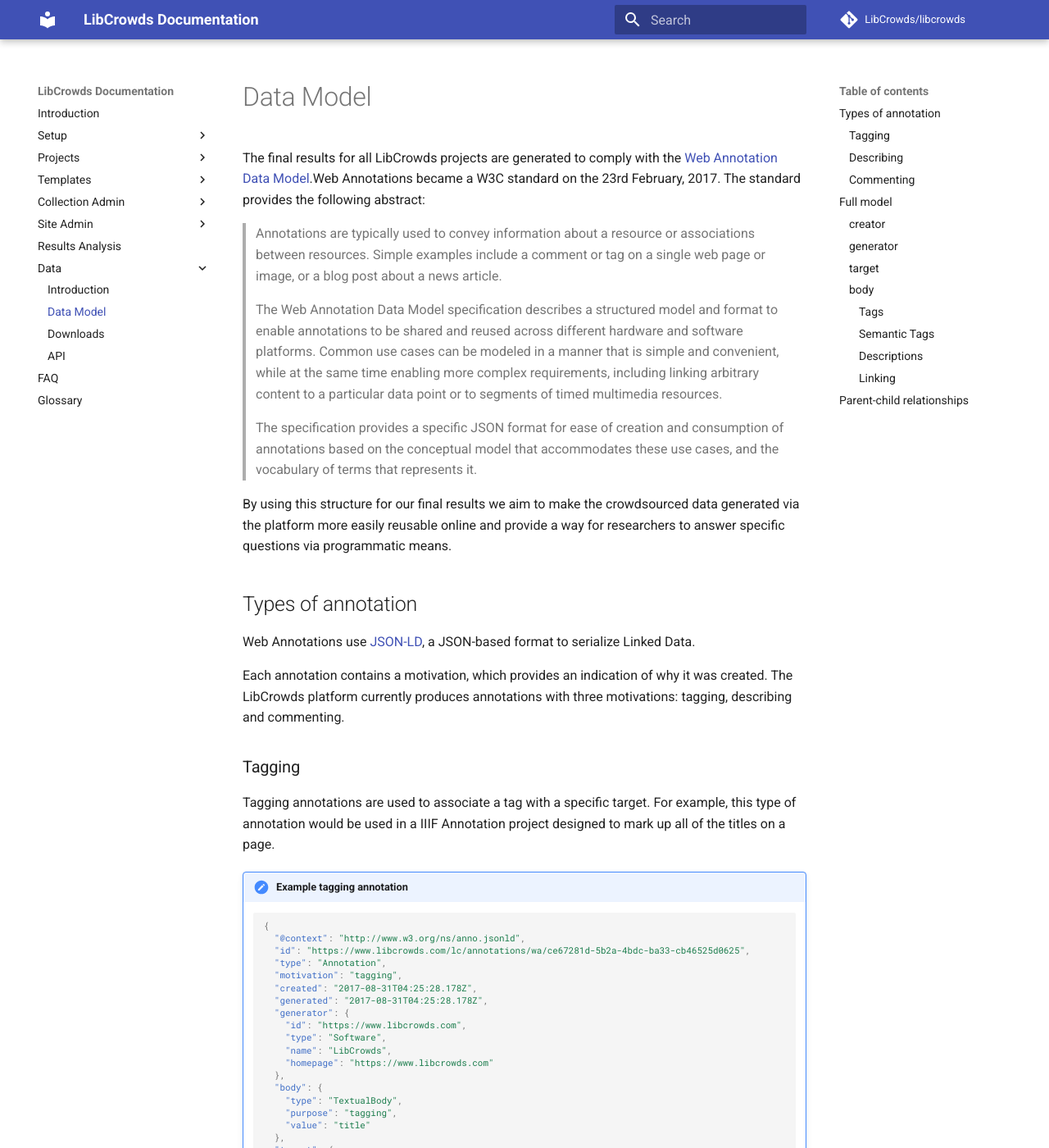
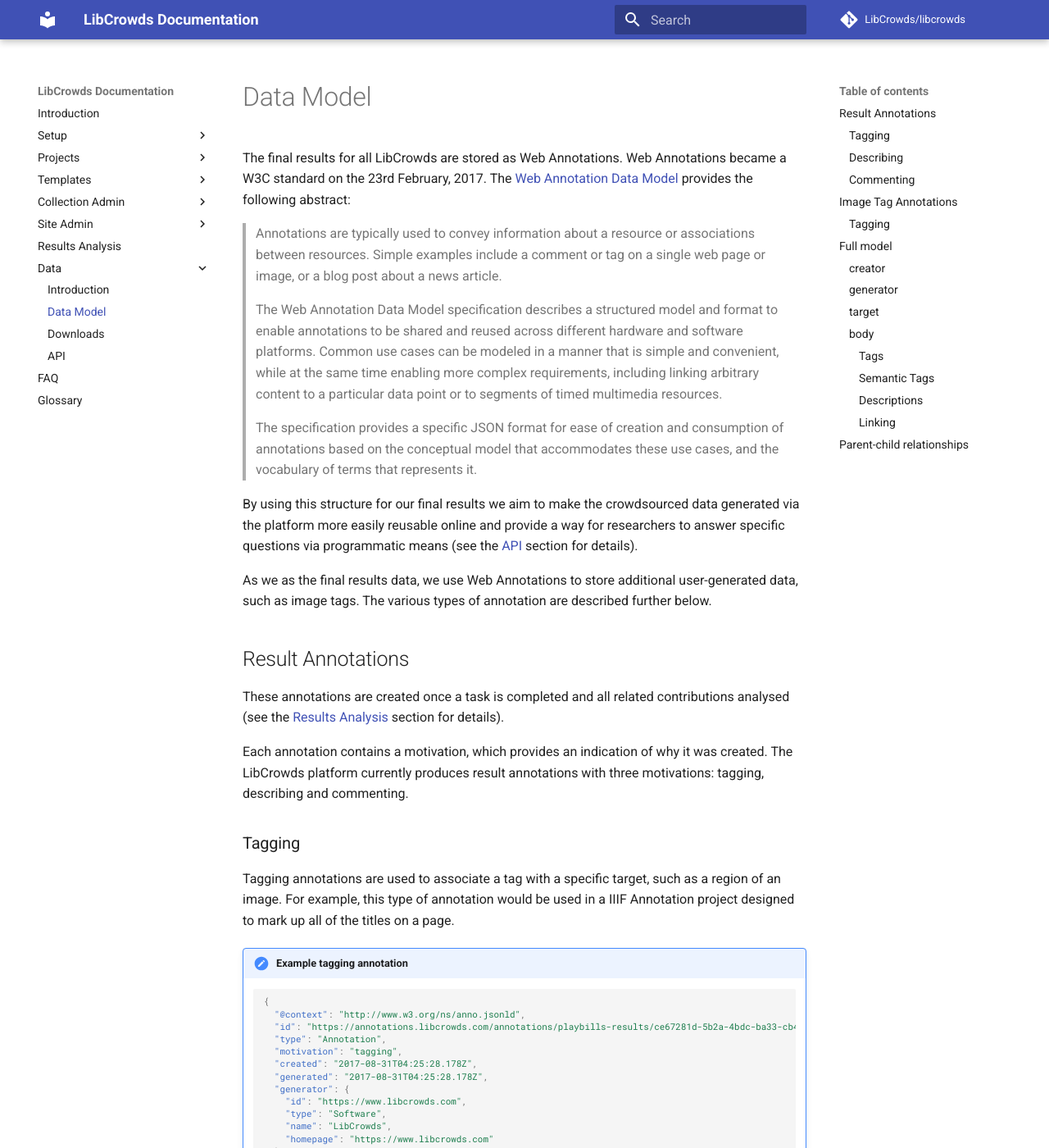
Before and after one commit to LibCrowds/docs, an MkDocs documentation site: the page built from docs/data/model.md, in a window 1280 px wide and 1400 px high. Shown: the whole window at 82% size. Built offline with MkDocs 1.6.1 and Material for MkDocs 9.7.7, drawn with Linux system fonts in a browser that asks for light colours; comment, search, counter and statistics services are not loaded; old or Windows-style settings are respelled for this version of MkDocs; some of the changed text lies outside the part shown.

Commit message:
Update data model for image tags

````diff
--- a/docs/data/model.md
+++ b/docs/data/model.md
@@ -1,7 +1,7 @@
-The final results for all LibCrowds projects are generated to comply with the
-[Web Annotation Data Model](https://www.w3.org/TR/annotation-model/).Web
+The final results for all LibCrowds are stored as Web Annotations. Web
 Annotations became a W3C standard on the 23rd February, 2017. The
-standard provides the following abstract:
+[Web Annotation Data Model](https://www.w3.org/TR/annotation-model/) provides
+the following abstract:
 
 > Annotations are typically used to convey information about a resource or
 associations between resources. Simple examples include a comment or tag on
@@ -20,29 +20,35 @@
 
 By using this structure for our final results we aim to make the crowdsourced
 data generated via the platform more easily reusable online and provide a way
-for researchers to answer specific questions via programmatic means.
+for researchers to answer specific questions via programmatic means (see the
+[API](/data/api.md) section for details).
 
-## Types of annotation
+As we as the final results data, we use Web Annotations to store additional
+user-generated data, such as image tags. The various types of annotation are
+described further below.
 
-Web Annotations use [JSON-LD](https://www.w3.org/TR/json-ld/), a
-JSON-based format to serialize Linked Data.
+## Result Annotations
+
+These annotations are created once a task is completed and all related
+contributions analysed (see the [Results Analysis](/analysis.md) section for
+details).
 
 Each annotation contains a motivation, which provides an indication of why
-it was created. The LibCrowds platform currently produces annotations with
-three motivations: tagging, describing and commenting.
+it was created. The LibCrowds platform currently produces result annotations
+with three motivations: tagging, describing and commenting.
 
 ### Tagging
 
-Tagging annotations are used to associate a tag with a specific target. For
-example, this type of annotation would be used in a IIIF Annotation project
-designed to mark up all of the titles on a page.
+Tagging annotations are used to associate a tag with a specific target, such
+as a region of an image. For example, this type of annotation would be used in
+a IIIF Annotation project designed to mark up all of the titles on a page.
 
 !!! summary "Example tagging annotation"
 
     ```json-ld
     {
       "@context": "http://www.w3.org/ns/anno.jsonld",
-      "id": "https://www.libcrowds.com/lc/annotations/wa/ce67281d-5b2a-4bdc-ba33-cb46525d0625",
+      "id": "https://annotations.libcrowds.com/annotations/playbills-results/ce67281d-5b2a-4bdc-ba33-cb46525d0625",
       "type": "Annotation",
       "motivation": "tagging",
       "created": "2017-08-31T04:25:28.178Z",
@@ -71,16 +77,16 @@
 
 ### Describing
 
-Describing annotations are used for user-submitted transcriptions. For example,
-this type of annotation would be used in a IIIF Annotation project designed to
-transcribe all of the titles on a page.
+Describing annotations are used for any user input that can be stored as text,
+such as transcriptions. For example, this type of annotation would be used in
+a IIIF Annotation project designed to transcribe all of the titles on a page.
 
 !!! summary "Example describing annotation"
 
     ```json-ld
     {
       "@context": "http://www.w3.org/ns/anno.jsonld",
-      "id": "https://www.libcrowds.com/lc/annotations/wa/7640ddcd-6e48-4a9c-a360-3383032593b6",
+      "id": "https://annotations.libcrowds.com/annotations/playbills-results/7640ddcd-6e48-4a9c-a360-3383032593b6",
       "type": "Annotation",
       "motivation": "describing",
       "created": "018-02-08T22:15:07.152Z",
@@ -126,7 +132,7 @@
     ```json-ld
     {
       "@context": "http://www.w3.org/ns/anno.jsonld",
-      "id": "https://www.libcrowds.com/lc/annotations/wa/97b63351-c1a4-456e-8871-b299aa684639",
+      "id": "https://annotations.libcrowds.com/annotations/playbills-results/97b63351-c1a4-456e-8871-b299aa684639",
       "type": "Annotation",
       "motivation": "commenting",
       "created": "2017-09-05T11:07:32.273Z",
@@ -152,6 +158,55 @@
       "target": "https://api.bl.uk/metadata/iiif/ark:/81055/vdc_100022589158.0x000094"
     }
     ```
+
+## Image Tag Annotations
+
+As the title suggests, image tag annotations are used to associated a tag with
+an image. All image tag annotations are generated with the tagging motivation.
+
+### Tagging
+
+Tagging annotations are used to associate a tag with an image. They contain
+enough data for them to later be used to build an image album, or potentially
+a IIIF manifest. The target's `source` contains a the image URI and the
+target's `scope` conatains the IIIF manifest URI, if available.
+
+!!! summary "Example tagging annotation"
+
+    ```json-ld
+    {
+      "@context": "http://www.w3.org/ns/anno.jsonld",
+      "id": "https://annotations.libcrowds.com/annotations/playbills-image-tags/ce67281d-5b2a-4bdc-ba33-cb46525d0625",
+      "type": "Annotation",
+      "motivation": "tagging",
+      "created": "2017-08-31T04:25:28.178Z",
+      "creator": {
+        "id": "https://www.libcrowds.com/api/user/1",
+        "type": "Person",
+        "name": "Joe Bloggs",
+        "nickname": "joebloggs"
+      },
+      "generated": "2017-08-31T04:25:28.178Z",
+      "generator": {
+        "id": "https://www.libcrowds.com",
+        "type": "Software",
+        "name": "LibCrowds",
+        "homepage": "https://www.libcrowds.com"
+      },
+      "body": {
+        "type": "TextualBody",
+        "purpose": "tagging",
+        "value": "foo"
+      },
+      "target": {
+        "scope": "https://api.bl.uk/metadata/iiif/ark:/81055/vdc_100022589060.0x000002/manifest.json",
+        "source": {
+          "id": "https://api.bl.uk/image/iiif/ark:/81055/vdc_100022589059.0x00004b/full/max/0/default.jpg"
+        }
+      },
+    }
+    ```
+
 
 ## Full model
 
@@ -221,17 +276,18 @@
 ### target
 
 The target identifies the resource being annotated. For instance, this may
-be an image, in which case the target will be a URL, or a specific region
-of an image, in which case the target will be an object with the properties
-below.
+be an image, in which case the target will be a URL. Or, the target may be a
+specific region of an image, in which case the target will be an object with
+the properties below.
 
 | Property            | Type             | Description                                                                                                                       |
 |---------------------|------------------|-----------------------------------------------------------------------------------------------------------------------------------|
-| source              | String           | The URL of the resource being annotated                                                                                                              |
+| source              | String or Object | The URL of the resource being annotated                                                                                           |
 | selector            | Object           | The relationship between the resource and a selector                                                                              |
 | selector.type       | String           | The class of the selector (always 'FragmentSelector')                                                                             |
-| selector.conformsTo | String           | The fragment selector syntax IRI (always [http://www.w3.org/TR/media-frags/](http://www.w3.org/TR/media-frags/))                |
+| selector.conformsTo | String           | The fragment selector syntax IRI (always [http://www.w3.org/TR/media-frags/](http://www.w3.org/TR/media-frags/))                  |
 | selector.value      | String           | The contents of the fragment component                                                                                            |
+| scope               | String           | A resource that provides the scope for the context of an Annotation                                                               |
 
 !!! summary "Example of a media fragment target"
 
````
